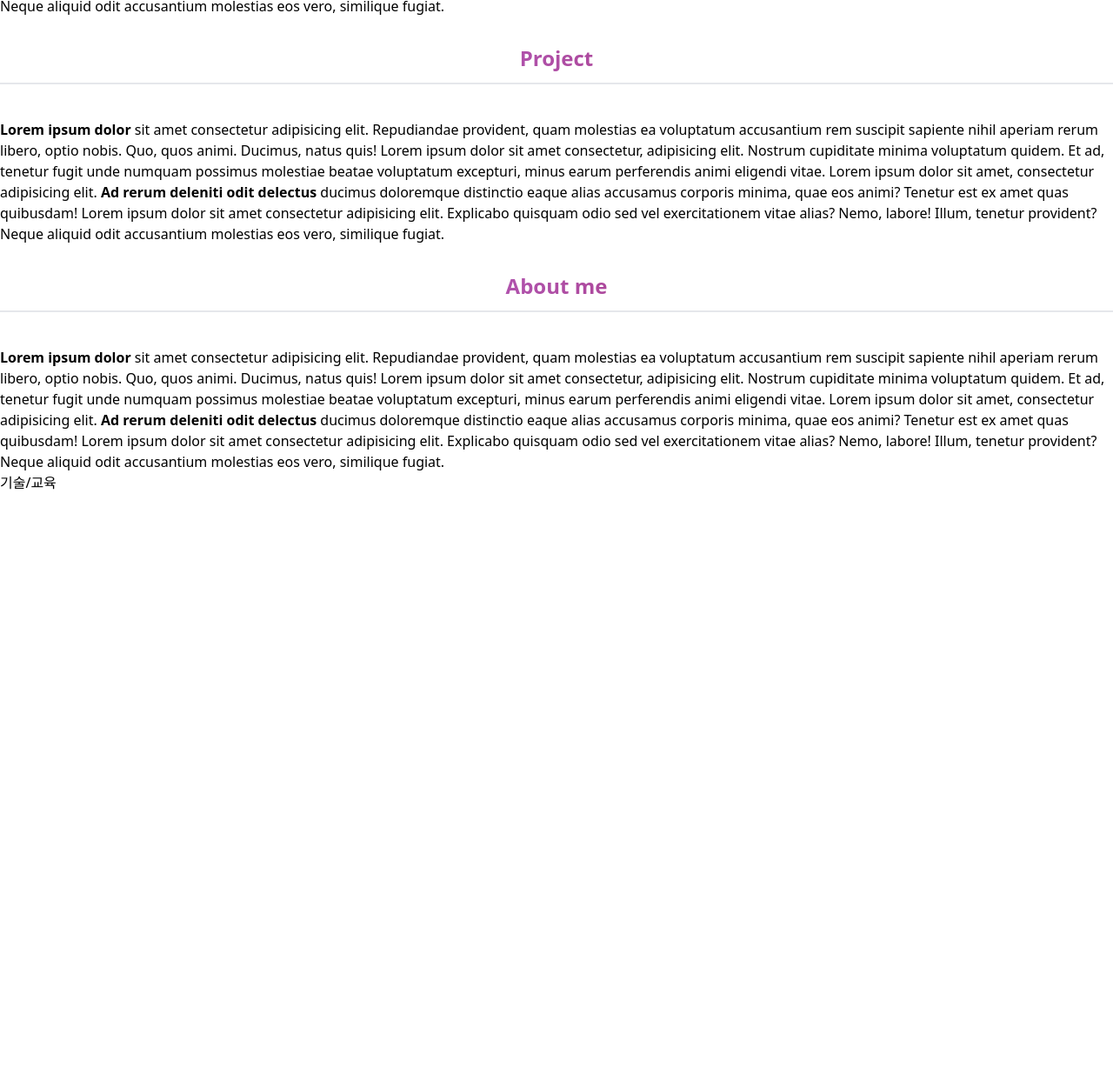
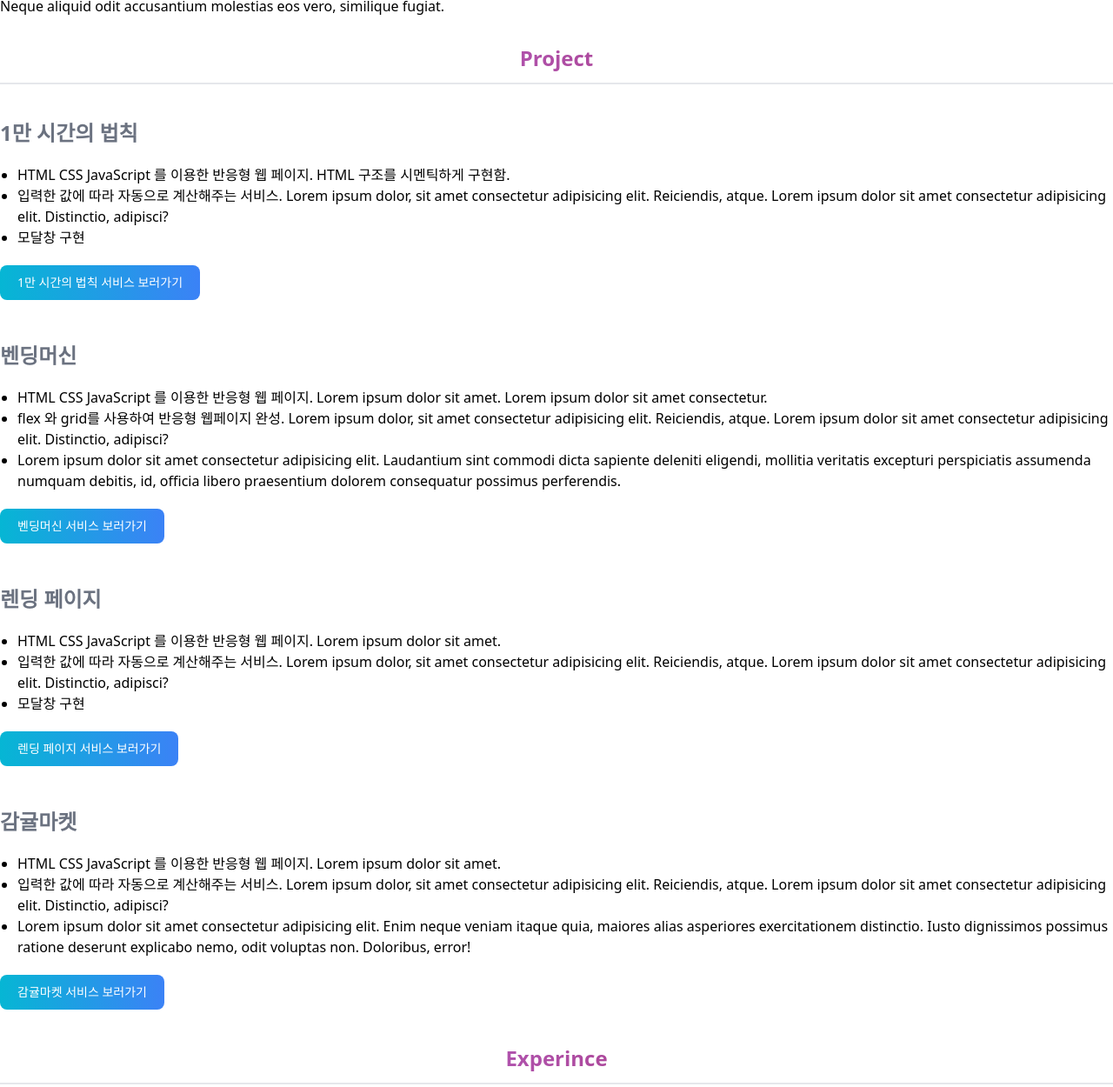
Before and after one commit to mayo516/TailwindCSS_-resume, a plain HTML site: page index.html in a window 1280 px wide. Shown: the part 789-2039 px from the top of the page at 87% size. Before the commit the page ends 1356 px from the top, so only its background shows below. Drawn offline with nearby package versions, Linux system fonts and the light colour scheme.

Commit message:
프로젝트부분 완성

```diff
--- a/index.html
+++ b/index.html
@@ -57,26 +57,65 @@
                 class="mt-5 p-3 text-center border-b-2 font-extrabold text-transparent text-2xl bg-clip-text bg-gradient-to-r from-purple-400 to-pink-800">
                 Project</div>
             <p class="p-5">
-            <div class="font-bold inline-block">Lorem ipsum dolor</div> sit amet consectetur adipisicing elit.
-            Repudiandae
-            provident, quam
-            molestias ea
-            voluptatum accusantium rem suscipit sapiente nihil aperiam rerum libero, optio nobis. Quo, quos animi.
-            Ducimus, natus quis! Lorem ipsum dolor sit amet consectetur, adipisicing elit. Nostrum cupiditate minima
-            voluptatum quidem. Et ad, tenetur fugit unde numquam possimus molestiae beatae voluptatum excepturi,
-            minus earum perferendis animi eligendi vitae. Lorem ipsum dolor sit amet, consectetur adipisicing elit.
-            <div class="font-bold inline-block">Ad rerum deleniti odit delectus</div> ducimus doloremque distinctio
-            eaque alias accusamus corporis minima,
-            quae eos animi? Tenetur est ex amet quas quibusdam! Lorem ipsum dolor sit amet consectetur adipisicing
-            elit. Explicabo quisquam odio sed vel exercitationem vitae alias? Nemo, labore! Illum, tenetur
-            provident? Neque aliquid odit accusantium molestias eos vero, similique fugiat. </p>
+            <div class="font-bold text-2xl text-gray-500 ">1만 시간의 법칙</div>
+            <ul class="list-disc ml-5 mt-5">
+                <li>HTML CSS JavaScript 를 이용한 반응형 웹 페이지. HTML 구조를 시멘틱하게 구현함. </li>
+                <li>입력한 값에 따라 자동으로 계산해주는 서비스. Lorem ipsum dolor, sit amet consectetur adipisicing elit. Reiciendis,
+                    atque. Lorem ipsum dolor sit amet consectetur adipisicing elit. Distinctio, adipisci?</li>
+                <li>모달창 구현</li>
+            </ul>
+            </p>
+            <button
+                class="mt-5 text-white bg-gradient-to-r from-cyan-500 to-blue-500 hover:bg-gradient-to-bl focus:ring-4 focus:outline-none focus:ring-cyan-300 dark:focus:ring-cyan-800 font-medium rounded-lg text-sm px-5 py-2.5 text-center mr-2 mb-2">1만
+                시간의 법칙 서비스 보러가기</button>
+            <p class="p-5">
+            <div class="font-bold text-2xl text-gray-500 ">벤딩머신</div>
+            <ul class="list-disc ml-5 mt-5">
+                <li>HTML CSS JavaScript 를 이용한 반응형 웹 페이지. Lorem ipsum dolor sit amet. Lorem ipsum dolor sit amet
+                    consectetur. </li>
+                <li>flex 와 grid를 사용하여 반응형 웹페이지 완성. Lorem ipsum dolor, sit amet consectetur adipisicing elit. Reiciendis,
+                    atque. Lorem ipsum dolor sit amet consectetur adipisicing elit. Distinctio, adipisci?</li>
+                <li>Lorem ipsum dolor sit amet consectetur adipisicing elit. Laudantium sint commodi dicta sapiente
+                    deleniti eligendi, mollitia veritatis excepturi perspiciatis assumenda numquam debitis, id, officia
+                    libero praesentium dolorem consequatur possimus perferendis.</li>
+            </ul>
+            </p>
+            <button
+                class="mt-5 text-white bg-gradient-to-r from-cyan-500 to-blue-500 hover:bg-gradient-to-bl focus:ring-4 focus:outline-none focus:ring-cyan-300 dark:focus:ring-cyan-800 font-medium rounded-lg text-sm px-5 py-2.5 text-center mr-2 mb-2">벤딩머신
+                서비스 보러가기</button>
+            <p class="p-5">
+            <div class="font-bold text-2xl text-gray-500 ">렌딩 페이지</div>
+            <ul class="list-disc ml-5 mt-5">
+                <li>HTML CSS JavaScript 를 이용한 반응형 웹 페이지. Lorem ipsum dolor sit amet.</li>
+                <li>입력한 값에 따라 자동으로 계산해주는 서비스. Lorem ipsum dolor, sit amet consectetur adipisicing elit. Reiciendis,
+                    atque. Lorem ipsum dolor sit amet consectetur adipisicing elit. Distinctio, adipisci?</li>
+                <li>모달창 구현</li>
+            </ul>
+            </p>
+            <button
+                class="mt-5 text-white bg-gradient-to-r from-cyan-500 to-blue-500 hover:bg-gradient-to-bl focus:ring-4 focus:outline-none focus:ring-cyan-300 dark:focus:ring-cyan-800 font-medium rounded-lg text-sm px-5 py-2.5 text-center mr-2 mb-2">렌딩
+                페이지 서비스 보러가기</button>
+            <p class="p-5">
+            <div class="font-bold text-2xl text-gray-500 ">감귤마켓</div>
+            <ul class="list-disc ml-5 mt-5">
+                <li>HTML CSS JavaScript 를 이용한 반응형 웹 페이지. Lorem ipsum dolor sit amet.</li>
+                <li>입력한 값에 따라 자동으로 계산해주는 서비스. Lorem ipsum dolor, sit amet consectetur adipisicing elit. Reiciendis,
+                    atque. Lorem ipsum dolor sit amet consectetur adipisicing elit. Distinctio, adipisci?</li>
+                <li>Lorem ipsum dolor sit amet consectetur adipisicing elit. Enim neque veniam itaque quia, maiores
+                    alias asperiores exercitationem distinctio. Iusto dignissimos possimus ratione deserunt explicabo
+                    nemo, odit voluptas non. Doloribus, error!</li>
+            </ul>
+            </p>
+            <button
+                class="mt-5 text-white bg-gradient-to-r from-cyan-500 to-blue-500 hover:bg-gradient-to-bl focus:ring-4 focus:outline-none focus:ring-cyan-300 dark:focus:ring-cyan-800 font-medium rounded-lg text-sm px-5 py-2.5 text-center mr-2 mb-2">감귤마켓
+                서비스 보러가기</button>
         </section>
         <section class="about-me">
             <div
                 class="mt-5 p-3 text-center border-b-2 font-extrabold text-transparent text-2xl bg-clip-text bg-gradient-to-r from-purple-400 to-pink-800">
-                About me</div>
+                Experince</div>
             <p class="p-5">
-            <div class="font-bold inline-block">Lorem ipsum dolor</div> sit amet consectetur adipisicing elit.
+            <div class="font-bold inline-block"></div> sit amet consectetur adipisicing elit.
             Repudiandae
             provident, quam
             molestias ea
@@ -91,6 +130,7 @@
             provident? Neque aliquid odit accusantium molestias eos vero, similique fugiat. </p>
         </section>
 
+
         <section class="skill-edu">기술/교육</section>
     </div>
 </body>
```
